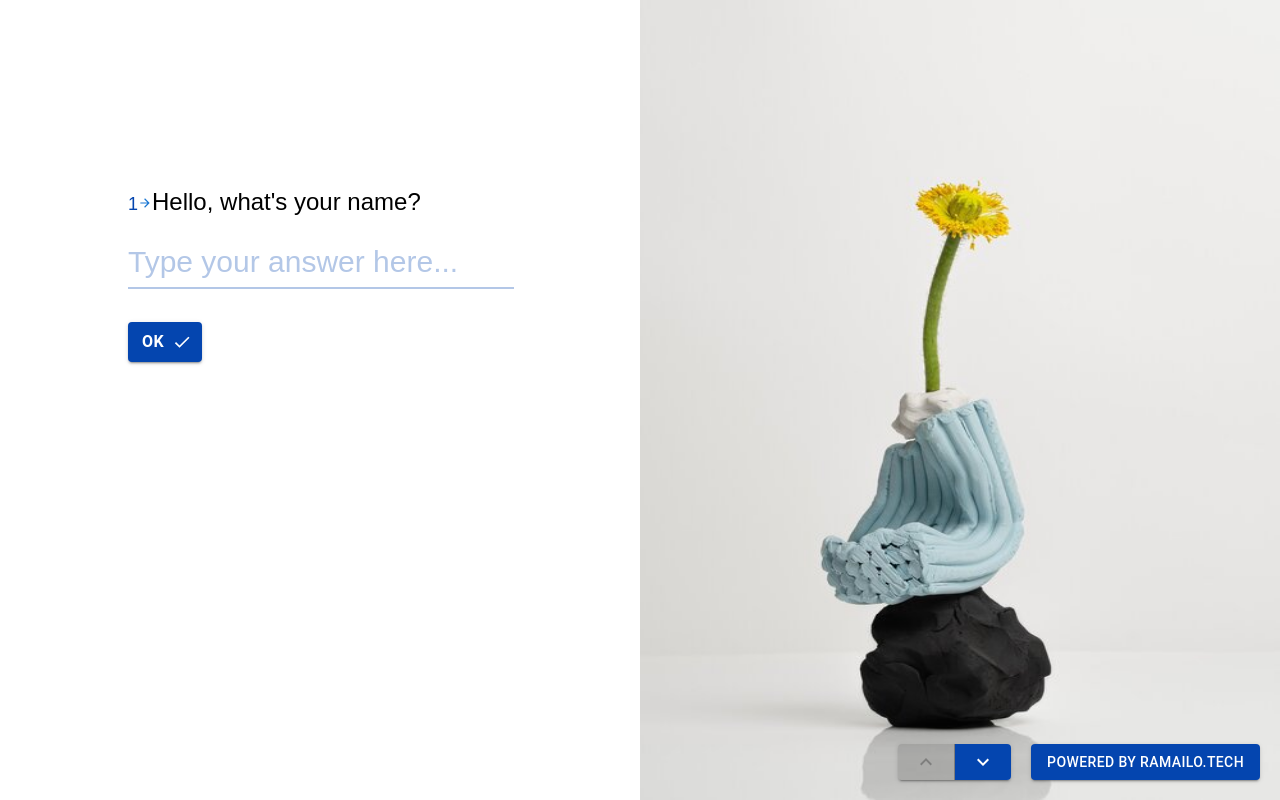
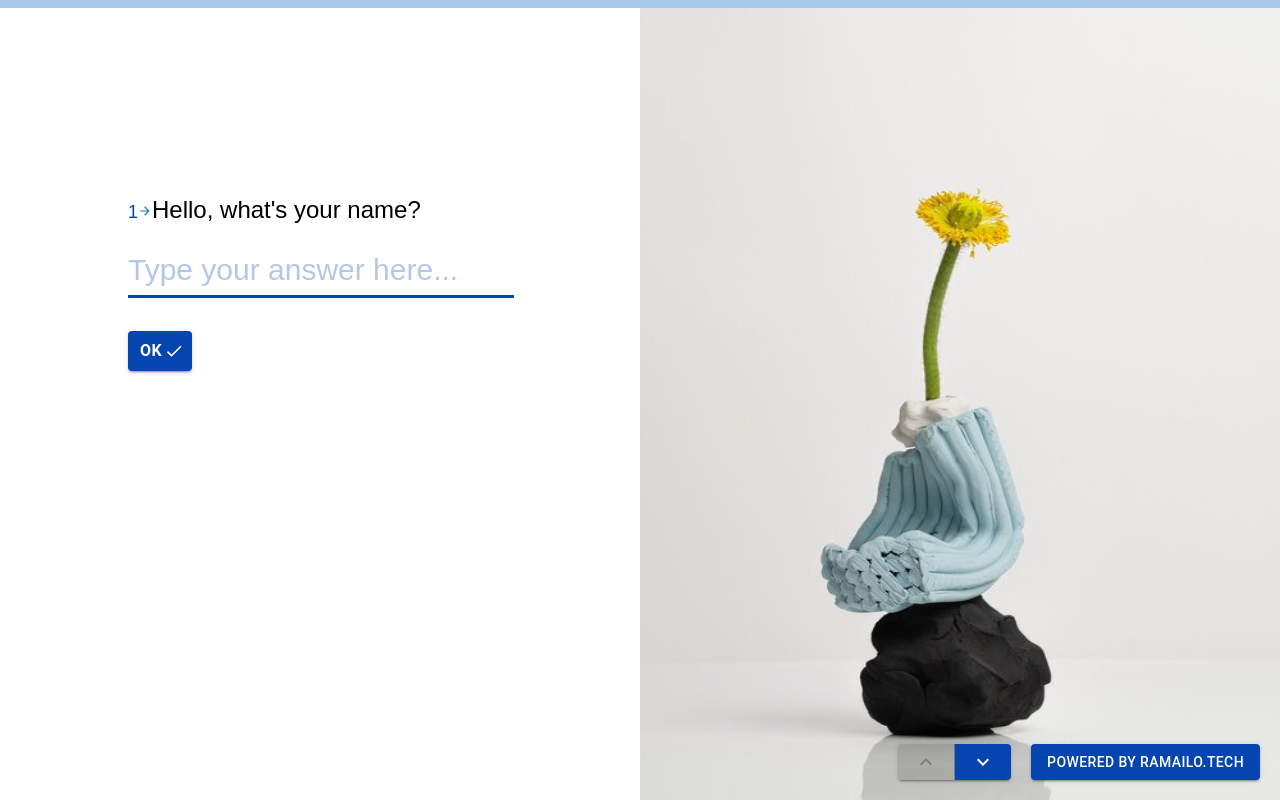
Before and after one commit to RamailoTech/Typeform-demo, a React (Create React App) app: page / in a window 1280 px wide. Built offline with nearby package versions, Linux system fonts and the light colour scheme.

Commit message:
adding key events

```diff
--- a/src/assets/styles/form.css
+++ b/src/assets/styles/form.css
@@ -1,6 +1,7 @@
 .transition-ease-in-out{
-  transition: 0.3s ease-in-out;
-  -webkit-transition: 0.3s ease-in-out;
+  transition: 0.5s ease-in-out;
+  -webkit-transition: 0.5s ease-in-out;
+
 }
 .wrapper-grid1 {
   position: relative;
@@ -34,13 +35,16 @@
   height: 100vh;
   overflow: hidden;
   position: relative;
+
 }
+
 .grid-button{
   margin-top: 18px !important;
   background-color:#0445af !important;
-  padding:6px 14px !important;;
-  font-size:16px !important;;
-  font-weight:700 !important;;
+  padding:6px 5px !important;
+  font-size:16px !important;
+  font-weight:700 !important;
+  text-decoration: none;
 }
 
 .wrapper .navigation{
@@ -48,7 +52,6 @@
   bottom: 0;
   right: 0;
   margin: 20px;
-
   display: flex;
   gap: 20px;
 }
--- a/src/components/Formpage.jsx
+++ b/src/components/Formpage.jsx
@@ -1,4 +1,4 @@
-import React, { useContext } from "react";
+import React, { useState,useContext,useEffect } from "react";
 import { Grid, Box, Button } from "@mui/material";
 import flower from "../assets/images/flower.jpg";
 import CheckIcon from "@mui/icons-material/Check";
@@ -11,14 +11,30 @@ import {DateInput} from "../components/input/dateInput";
 import FormContext from "../context/form/FormContext";
 import QuestionContext from "../context/questions/QuestionContext";
 import {Link} from "react-router-dom";
-
+import LinearProgress from '@mui/material/LinearProgress';
 
 export const Formpage = ({ items, activePage, pageno }) => {
   const questions = useContext(QuestionContext)
-  const { page, setPage } = useContext(FormContext)
+
+  const { page, setPage,progress, setProgress } = useContext(FormContext)
+
+
+  const handleClick = () => {
+    setPage(Math.min(page + 1, questions.length - 1))
+    let NewProgress=progress+100/questions.length
+    setProgress(NewProgress)
+
+
+}
+
+
   return (
+    <>
+    <Box sx={{ width: '100%' }}>
+      <LinearProgress variant="determinate" value={progress} sx={{height:"8px",color:"#0445af"}}/>
+    </Box>
     <div
-      style={{ transform: `translateY(-${activePage * 100}%)` }}
+      style={{ transform: `translateY(-${activePage * 101}%)` }}
       className="transition-ease-in-out"
     >
       <Grid container spacing={0}>
@@ -49,8 +65,10 @@ export const Formpage = ({ items, activePage, pageno }) => {
                 (page===questions.length-1)?(
                  <Link to="/typeform/result" ><Button variant="contained" className="grid-button">Submit</Button></Link>
                 ):
-                <Button variant="contained" className="grid-button" endIcon={<CheckIcon />}
-                onClick={() => setPage(Math.min(page + 1, questions.length - 1))}>
+                <Button variant="contained" className="grid-button" endIcon={<CheckIcon sx={{marginLeft:"-6px"}} />}
+
+                onClick={handleClick}>
+
                   OK
                 </Button>
               }
@@ -63,5 +81,6 @@ export const Formpage = ({ items, activePage, pageno }) => {
         </Grid>
       </Grid>
     </div>
+    </>
   );
 };
--- a/src/components/input/dateInput/DateInput.jsx
+++ b/src/components/input/dateInput/DateInput.jsx
@@ -1,9 +1,11 @@
 import React, { useState,useContext,useEffect } from "react";
 import "./dateInput.css";
 import FormContext from '../../../context/form/FormContext';
+import Alert from '@mui/material/Alert';
 
 export const DateInput = ({question}) => {
   const {formValue,setFormValue} = useContext(FormContext)
+  const [errorMessage, setErrorMessage] = useState(null)
   const [date, setDate] = useState({
     day: "",
     month: "",
@@ -12,11 +14,14 @@ export const DateInput = ({question}) => {
   const handleChange = (e) => {
     let name = e.target.name;
     let value = e.target.value;
+
+
     if (name === "month") {
-      ;
 
+      setErrorMessage(null)
       if (parseInt(value) > 12) {
-        setDate({ ...date, [name]: 12 });
+        setErrorMessage("That date isn't valid. Check the month and day aren't reversed.")
+        //  setDate({ ...date, [name]: 12 });
       } else if (parseInt(value) === 0) {
         setDate({ ...date, [name]: 1 });
       } else {
@@ -24,8 +29,10 @@ export const DateInput = ({question}) => {
       }
     }
     if (name === "day") {
+      setErrorMessage(null)
       if (parseInt(value) > 31) {
-        setDate({ ...date, [name]: 31 });
+        setErrorMessage("That date isn't valid. Check the month and day aren't reversed.")
+        // setDate({ ...date, [name]: 31 });
       } else if (parseInt(value) === 0) {
         setDate({ ...date, [name]: 1 });
       } else {
@@ -33,9 +40,15 @@ export const DateInput = ({question}) => {
       }
     }
     if (name === "year") {
+      setErrorMessage(null)
       if (value.length > 4) {
+
         setDate({ ...date, [name]: new Date().getFullYear() });
-      } else {
+      }
+      else if (value.length < 4) {
+        setErrorMessage("Enter all 4 digits for a year")
+        setDate({ ...date, [name]: value });
+      }  else {
         setDate({ ...date, [name]: value });
       }
     }
@@ -76,6 +89,9 @@ export const DateInput = ({question}) => {
         value={date.year}
         onChange={handleChange}
       />
+        {!errorMessage?null:<Alert severity="error">{errorMessage}</Alert>
+        }
+
     </div>
   );
 };
--- a/src/components/input/multipleChoice/MultipleChoice.jsx
+++ b/src/components/input/multipleChoice/MultipleChoice.jsx
@@ -23,6 +23,8 @@ const MultipleChoice = ({ options, question }) => {
   useEffect(() => {
     setFormValue({ ...formValue, [question]: selectedAnswer });
   }, [active, question]);
+
+
 
 
   return (
--- a/src/components/input/radioInput/RadioInput.jsx
+++ b/src/components/input/radioInput/RadioInput.jsx
@@ -1,11 +1,13 @@
-import React, { useContext, useState } from "react";
+import React, { useContext, useState,useEffect } from "react";
 import "../input.css";
 import CheckIcon from "@mui/icons-material/Check";
 import FormContext from "../../../context/form/FormContext";
 import { OptionList } from "../../../utils/option";
+import QuestionContext from "../../../context/questions/QuestionContext";
 
 export const RadioInput = ({ options, question }) => {
   const [active, setActive] = useState(null);
+  const questions = useContext(QuestionContext)
 
   const { setFormValue, formValue ,page,setPage} = useContext(FormContext);
   const handleClick = (e, i) => {
@@ -16,13 +18,13 @@ export const RadioInput = ({ options, question }) => {
 
 
 
-
   return (
     <>
       {options.map((op, i) => {
         return (
           <button
             key={i}
+            // onKeyDown={handleKeyDown}
             className={`radio_input_button ${active === i && "active_input"}`}
           >
             <div className="radio_input_content_wrapper">
--- a/src/components/input/textInput/inputs.jsx
+++ b/src/components/input/textInput/inputs.jsx
@@ -1,19 +1,47 @@
-import React, { useContext } from "react";
+import React, { useContext,useState,useRef,useEffect} from "react";
 import "../input.css";
 import FormContext from "../../../context/form/FormContext";
+import QuestionContext from "../../../context/questions/QuestionContext";
+
 
 export const TextInput = ({ question }) => {
-  const { formValue, setFormValue } = useContext(FormContext);
+  const { formValue, setFormValue,page,setPage,progress, setProgress } = useContext(FormContext);
+  const questions = useContext(QuestionContext)
+const inputref=useRef(null)
+  const handleKeyDown=(e)=>{
+    if (e.key === 'Enter'  ) {
+      setPage(Math.min(page + 1, questions.length - 1))
+      let NewProgress=progress+100/questions.length
+      setProgress(NewProgress)
+    }
+    if (e.key === 'ArrowUp') {
+
+    }
+    if (e.key === 'ArrowDown') {
+
+    }
+
+  }
 
   const handleChange = (e) => {
+
     setFormValue({ ...formValue, [question]: e.target.value });
+
   };
+  useEffect(()=>{
+    inputref.current.focus()
+  },[])
   return (
+    <>
     <input
       type="text"
       className="text_answer_input"
       placeholder="Type your answer here..."
       onChange={handleChange}
+      ref={inputref}
+      onKeyDown={handleKeyDown}
     />
+
+        </>
   );
 };
--- a/src/context/form/FormState.js
+++ b/src/context/form/FormState.js
@@ -4,8 +4,9 @@ import React, { useState } from "react";
 const FormState = (props) => {
   const [page, setPage] = useState(0);
   const [formValue, setFormValue] = useState({});
+  const [progress, setProgress] = useState(0);
   return (
-    <FormContext.Provider value={{ page, setPage, formValue, setFormValue }}>
+    <FormContext.Provider value={{ page, setPage, formValue, setFormValue,progress, setProgress }}>
       {props.children}
     </FormContext.Provider>
   );
--- a/src/pages/Form.jsx
+++ b/src/pages/Form.jsx
@@ -9,7 +9,17 @@ import "../assets/styles/form.css"
 
 export const Form = () => {
   const questions = useContext(QuestionContext)
-  const { page, setPage } = useContext(FormContext)
+  const { page, setPage,progress,setProgress } = useContext(FormContext)
+  const handleClick1= () => {
+    setPage(Math.max(page - 1, 0))
+    let NewProgress=progress-100/questions.length
+    setProgress(NewProgress)
+ }
+ const handleClick2= () => {
+  setPage(Math.min(page + 1, questions.length - 1))
+  let NewProgress=progress+100/questions.length
+  setProgress(NewProgress)
+}
 
   return (
     <div className={`wrapper`}>
@@ -22,14 +32,15 @@ export const Form = () => {
           aria-label="outlined primary button group"
         >
           <Button
-            onClick={() => setPage(Math.max(page - 1, 0))}
+
+            onClick={handleClick1}
             disabled={page === 0}
             sx={{backgroundColor:"#0445af"}}
           >
             <ExpandLessIcon />
           </Button>
           <Button
-            onClick={() => setPage(Math.min(page + 1, questions.length - 1))}
+            onClick={handleClick2}
             disabled={page === questions.length - 1}
             sx={{backgroundColor:"#0445af"}}
           >
```
